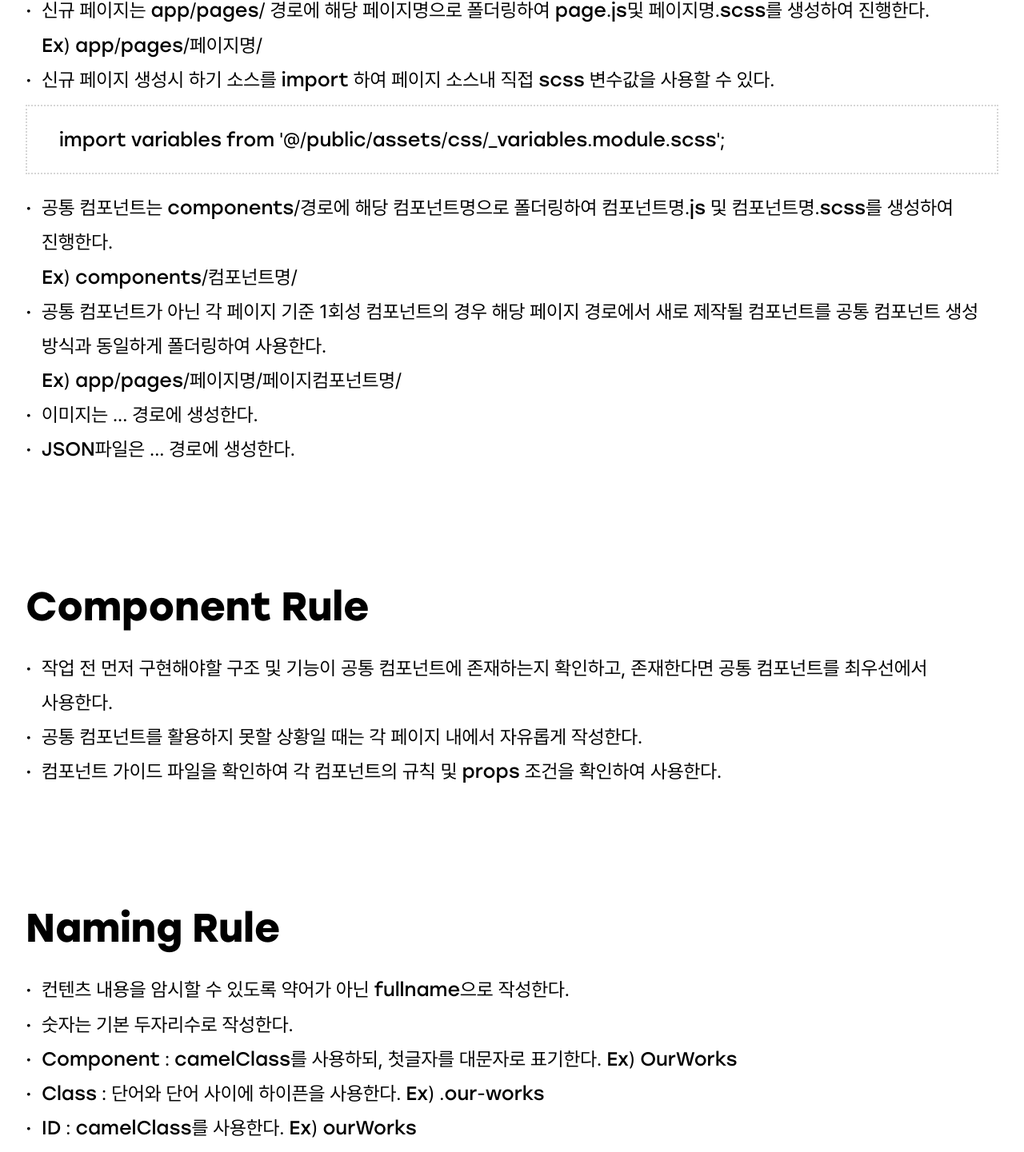
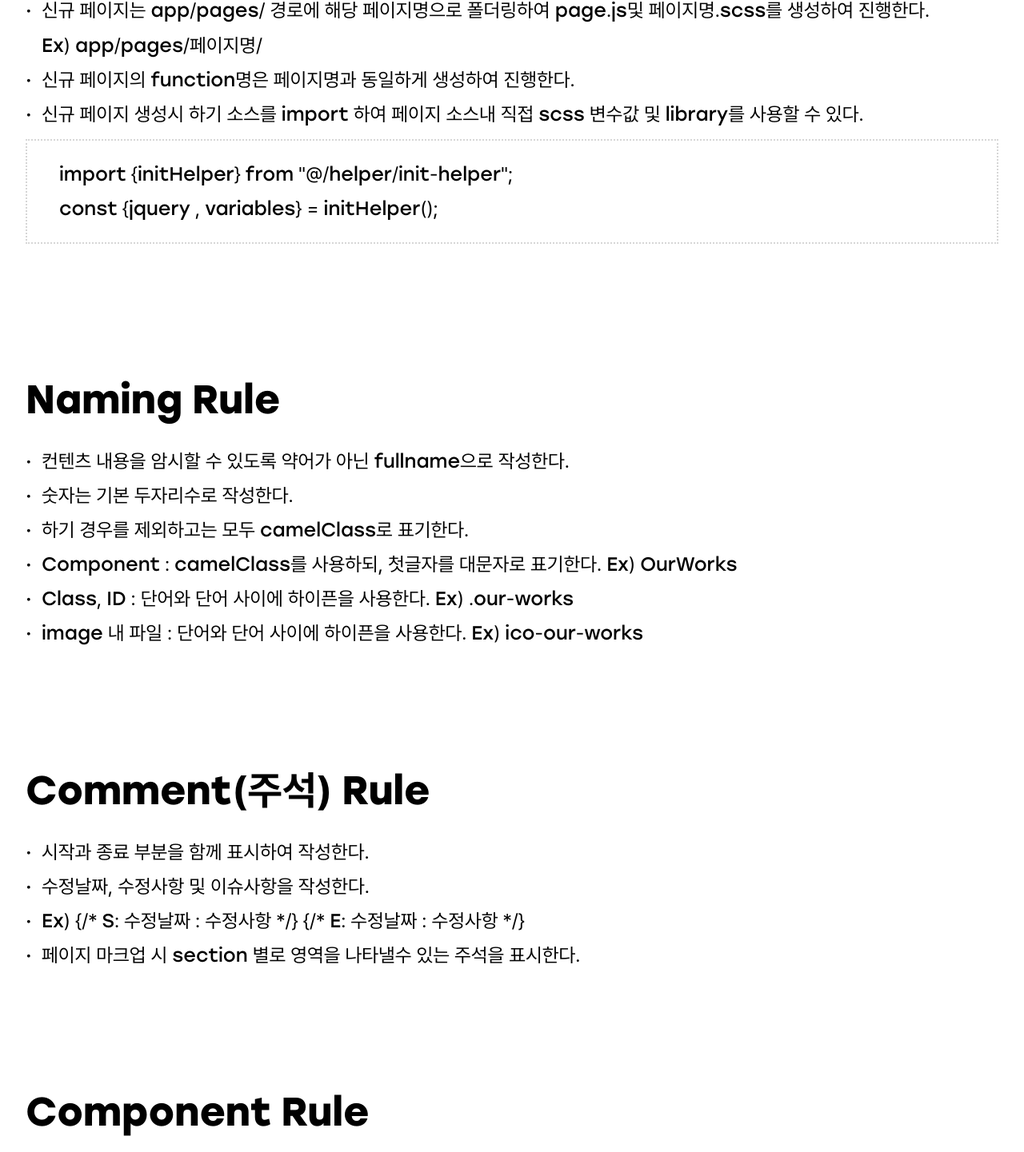
Before and after one commit to heejung-newheee/anchors-home, a Next.js app: page /guide in a window 1280 px wide. Shown: the part 731-2172 px from the top of the page at 80% size. Built offline with nearby package versions, Linux system fonts and the light colour scheme.

Commit message:
web style guide 수정

```diff
--- a/app/guide/page.jsx
+++ b/app/guide/page.jsx
@@ -29,14 +29,31 @@ export default function Guide() {
                         <p>react 기반 next.js의 개발환경이다.</p>
                         <p>반응형은 WIDE 1536 / PC 1280 / TAB 768 / MO 360으로 구분된다.</p>
                         <p>신규 페이지는 app/pages/ 경로에 해당 페이지명으로 폴더링하여 page.js및 페이지명.scss를 생성하여 진행한다. <br/>Ex) app/pages/페이지명/</p>
-                        <p>신규 페이지 생성시 하기 소스를 import 하여 페이지 소스내 직접 scss 변수값을 사용할 수 있다.</p>
+                        <p>신규 페이지의 function명은 페이지명과 동일하게 생성하여 진행한다.</p>
+                        <p>신규 페이지 생성시 하기 소스를 import 하여 페이지 소스내 직접 scss 변수값 및 library를 사용할 수 있다.</p>
                         <div className="box">
-                            import variables from '@/public/assets/css/_variables.module.scss';
+                            import &#123;initHelper&#125; from "@/helper/init-helper"; <br/>
+                            const &#123;jquery , variables&#125; = initHelper();
                         </div>
-                        <p>공통 컴포넌트는 components/경로에 해당 컴포넌트명으로 폴더링하여 컴포넌트명.js 및 컴포넌트명.scss를 생성하여 진행한다. <br/>Ex) components/컴포넌트명/</p>
-                        <p>공통 컴포넌트가 아닌 각 페이지 기준 1회성 컴포넌트의 경우 해당 페이지 경로에서 새로 제작될 컴포넌트를 공통 컴포넌트 생성 방식과 동일하게 폴더링하여 사용한다. <br/>Ex) app/pages/페이지명/페이지컴포넌트명/ </p>
-                        <p>이미지는 ... 경로에 생성한다.</p>
-                        <p>JSON파일은 ... 경로에 생성한다.</p>
+                    </dd>
+
+                    <dt>Naming Rule</dt>
+                    <dd>
+                        <p>컨텐츠 내용을 암시할 수 있도록 약어가 아닌 fullname으로 작성한다.</p>
+                        <p>숫자는 기본 두자리수로 작성한다.</p>
+                        <p>하기 경우를 제외하고는 모두 camelClass로 표기한다.</p>
+
+                        <p>Component : camelClass를 사용하되, 첫글자를 대문자로 표기한다. Ex) OurWorks</p>
+                        <p>Class, ID : 단어와 단어 사이에 하이픈을 사용한다. Ex) .our-works</p>
+                        <p>image 내 파일 : 단어와 단어 사이에 하이픈을 사용한다. Ex) ico-our-works</p>
+                    </dd>
+
+                    <dt>Comment(주석) Rule</dt>
+                    <dd>
+                        <p>시작과 종료 부분을 함께 표시하여 작성한다.</p>
+                        <p>수정날짜, 수정사항 및 이슈사항을 작성한다.</p>
+                        <p>Ex) &#123;/* S: 수정날짜 : 수정사항 */&#125; &#123;/* E: 수정날짜 : 수정사항 */&#125;</p>
+                        <p>페이지 마크업 시 section 별로 영역을 나타낼수 있는 주석을 표시한다.</p>
                     </dd>
 
                     <dt>Component Rule</dt>
@@ -44,25 +61,8 @@ export default function Guide() {
                         <p>작업 전 먼저 구현해야할 구조 및 기능이 공통 컴포넌트에 존재하는지 확인하고, 존재한다면 공통 컴포넌트를 최우선에서 사용한다.</p>
                         <p>공통 컴포넌트를 활용하지 못할 상황일 때는 각 페이지 내에서 자유롭게 작성한다.</p>
                         <p>컴포넌트 가이드 파일을 확인하여 각 컴포넌트의 규칙 및 props 조건을 확인하여 사용한다.</p>
-                        {/*<p><a href="@/app/guide/pages/pdf/Anchors_Homepage_Componet_Guide.pdf" title="" target="_blank" style={{textDecoration: 'underline'}}>컴포넌트 가이드 PDF 열기</a></p>*/}
-                    </dd>
-
-                    <dt>Naming Rule</dt>
-                    <dd>
-                        <p>컨텐츠 내용을 암시할 수 있도록 약어가 아닌 fullname으로 작성한다.</p>
-                        <p>숫자는 기본 두자리수로 작성한다.</p>
-                        <p>Component : camelClass를 사용하되, 첫글자를 대문자로 표기한다. Ex) OurWorks</p>
-                        <p>Class : 단어와 단어 사이에 하이픈을 사용한다. Ex) .our-works</p>
-                        <p>ID : camelClass를 사용한다. Ex) ourWorks</p>
-                        <p>Json : camelClass를 사용한다. Ex) ourWorks</p>
-                    </dd>
-
-                    <dt>Comment(주석) Rule</dt>
-                    <dd>
-                        <p>시작과 종료 부분을 함께 표시하여 작성한다.</p>
-                        <p>수정날짜, 수정사항 및 이슈사항을 작성한다.</p>
-                        <p>Ex) &lt;!-- S: 수정날짜 : 수정사항 &gt; &lt;!-- E: 수정날짜 : 수정사항 &gt;</p>
-                        <p>페이지 마크업 시 section 별로 영역을 나타낼수 있는 주석을 표시한다.</p>
+                        <p>공통 컴포넌트는 components/경로에 해당 컴포넌트명으로 폴더링하여 컴포넌트명.js 및 컴포넌트명.scss를 생성하여 진행한다. <br/>Ex) components/컴포넌트명/</p>
+                        <p>공통 컴포넌트가 아닌 각 페이지 기준 1회성 컴포넌트의 경우 해당 페이지 경로에서 새로 제작될 컴포넌트를 공통 컴포넌트 생성 방식과 동일하게 폴더링하여 사용한다. <br/>Ex) app/pages/페이지명/페이지컴포넌트명/ </p>
                     </dd>
 
                     <dt>Scss Rule</dt>
@@ -82,15 +82,15 @@ export default function Guide() {
                         <p>scss 미디어쿼리 작성시 믹스인으로 변수화된 미디어쿼리 방식을 사용한다.</p>
                         <div className="box">
                             <p>
-                                .class &#123; 미디어쿼리 수정값 &#125;<br/>
+                                .class &#123; <br/>모바일 해상도 미디어쿼리 <br/>&#125;<br/>
+                                @include tablet &#123;<br/>
+                                .class &#123; 태블릿 해상도 미디어쿼리 &#125;<br/>
+                                &#125;<br/>
                                 @include desktop &#123;<br/>
-                                .class &#123; 미디어쿼리 수정값 &#125;<br/>
+                                .class &#123; 데스크탑 해상도 미디어쿼리 &#125;<br/>
                                 &#125;<br/>
-                                @include tablet &#123;<br/>
-                                .class &#123; 미디어쿼리 수정값 &#125;<br/>
-                                &#125;<br/>
-                                @include mobile &#123;<br/>
-                                .class &#123; 미디어쿼리 수정값 &#125;<br/>
+                                @include wide &#123;<br/>
+                                .class &#123; 와이드 데스크탑 해상도 미디어쿼리 &#125;<br/>
                                 &#125;
                             </p>
                         </div>
@@ -98,8 +98,9 @@ export default function Guide() {
 
                     <dt>Json Rule</dt>
                     <dd>
+                        <p>Json파일은 해당 디렉토리에 가이드에서 제공하는 네이밍으로 파일명을 생성한다.</p>
                         <p>Json 가이드 파일에서 제공하는 규칙을 토대로 작성한다.</p>
-                        <p>예시의 값을 그대로 사용한다.</p>
+                        <p>Json 가이드 파일에서 제공하는 예시의 값을 그대로 사용한다.</p>
                         {/*<p><a href="guide/pages/pdf/Anchors_Homepage_Json_Guide.pdf" title="" target="_blank" style={{textDecoration: 'underline'}}>JSON 가이드 PDF 열기</a></p>*/}
                     </dd>
 
```
